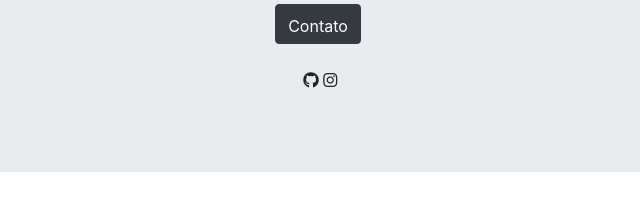
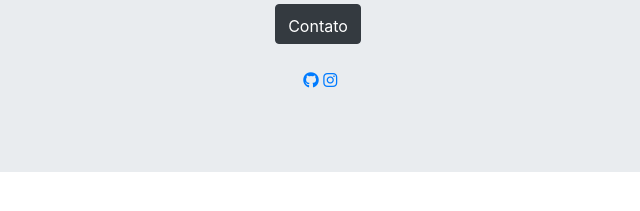
Before and after one commit to leonardow-ads/Portofolio, a plain HTML site: page index.html in a window 1280 px wide. Shown: the part 477-688 px from the top of the page, 322-962 px from the left. Drawn offline with nearby package versions, Linux system fonts and the light colour scheme; some icons are missing.

Commit message:
Update index.html

```diff
--- a/index.html
+++ b/index.html
@@ -59,9 +59,9 @@ border-radius: 30%;
           <p>
             <a href="#" class="btn btn-dark my-2"><font style="vertical-align: inherit;"> <font style="vertical-align: inherit;">Contato</font></font></a>
           </p>
-             <a href="www.google.com.br"><i class="fab fa-linked"></i></a>
-                <i class="fab fa-github"></i>
-                <i class="fab fa-instagram"></i>
+             <a href="https://www.google.com.br"><i class="fab fa-linked"></i></a>
+             <a href="https://www.google.com.br"><i class="fab fa-github"></i></a>
+             <a href="https://www.google.com.br"><i class="fab fa-instagram"></i></a>
 
           </p>
         </div>
```
